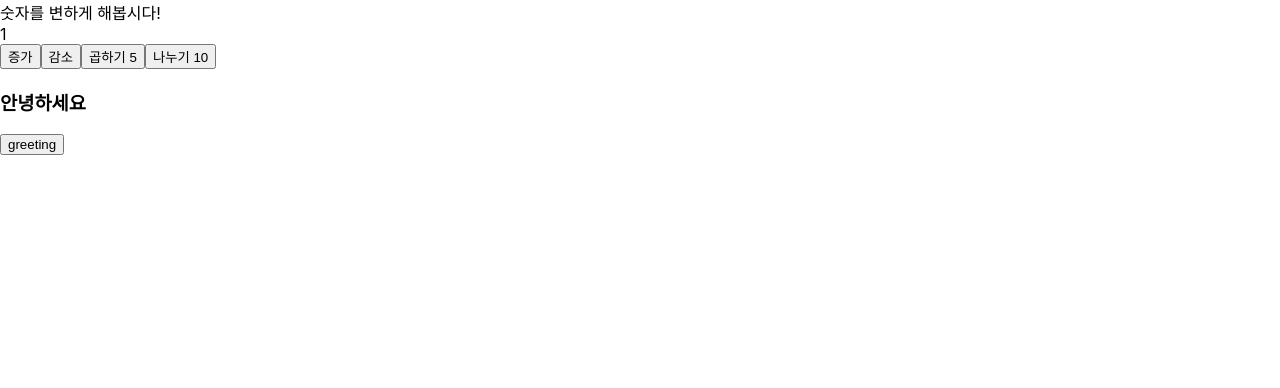
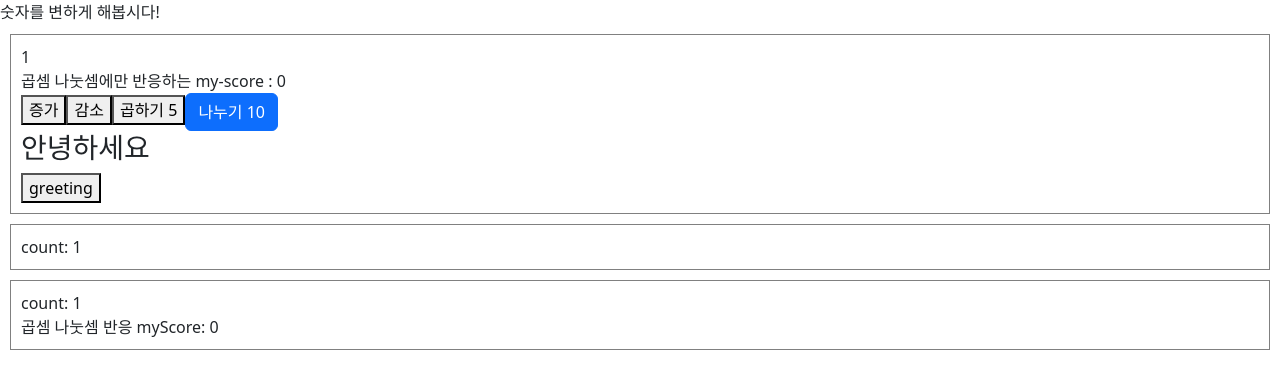
Before and after one commit to forNodeJSTeam4/practice-merge, a React (Create React App) app in the folder practice/: page / in a window 1280 px wide. Shown: the top 388 px of the page. Built offline with nearby package versions, Linux system fonts and the light colour scheme.

Commit message:
bootstrap 설치, Remote1,2 컴포넌트 만듬, calcStore 기능추가

```diff
--- a/practice/package.json
+++ b/practice/package.json
@@ -6,7 +6,9 @@
     "@testing-library/jest-dom": "^5.17.0",
     "@testing-library/react": "^13.4.0",
     "@testing-library/user-event": "^13.5.0",
+    "bootstrap": "^5.3.3",
     "react": "^18.3.1",
+    "react-bootstrap": "^2.10.2",
     "react-dom": "^18.3.1",
     "react-scripts": "5.0.1",
     "web-vitals": "^2.1.4",
--- a/practice/src/App.js
+++ b/practice/src/App.js
@@ -2,10 +2,14 @@ import React, { useState } from "react";
 import { additional } from "./additional.js";
 import calcStore from "./store/calcStore.js";
 import changeStore from "./store/changeStore.js";
+import "bootstrap/dist/css/bootstrap.min.css"
+import {Button} from 'react-bootstrap'
+import Remote1 from "./component/Remote1.js";
+import Remote2 from "./component/Remote2.js";
 
 export default function App() {
     const [count, setCount] = useState(1);
-    const { divideTen, multiFive } = calcStore();
+    const { divideTen, multiFive, myScore } = calcStore();
     const { visible, changeVisibleState } = changeStore();
 
     const decreaseCount = () => {
@@ -27,13 +31,18 @@ export default function App() {
     return (
         <div>
             숫자를 변하게 해봅시다!
+            <div style={{margin:'10px', padding:'10px', border: '1px solid gray'}}>
                 <div>{count}</div>
+                <div>곱셈 나눗셈에만 반응하는 my-score : {myScore}</div>
                 <button onClick={handleIncrease}>증가</button>
                 <button onClick={decreaseCount}>감소</button>
                 <button onClick={multiply}>곱하기 5</button>
-            <button onClick={handleDivideTen}>나누기 10</button>
+                <Button onClick={handleDivideTen}>나누기 10</Button>
                 <h3>{visible ? "안녕하세요" : "반갑습니다."}</h3>
                 <button onClick={changeVisibleState}>greeting</button>
             </div>
+            <Remote1 count={count} />
+            <Remote2 count={count}/>
+        </div>
     );
 }
--- /dev/null
+++ b/practice/src/component/Remote1.js
@@ -0,0 +1,9 @@
+
+const Remote1 =({count})=>{
+	return(
+		<div  style={{margin:'10px', padding:'10px', border: '1px solid gray'}}>
+			count: {count}</div>
+	)
+}
+
+export default Remote1;
--- /dev/null
+++ b/practice/src/component/Remote2.js
@@ -0,0 +1,13 @@
+import calcStore from '../store/calcStore'
+
+const Remote2 =({count})=>{
+	const {myScore} = calcStore()
+	return(
+		<div  style={{margin:'10px', padding:'10px', border: '1px solid gray'}}>
+			<div>count: {count}</div>
+			<div>곱셈 나눗셈 반응 myScore: {myScore}</div>
+		</div>
+	)
+}
+
+export default Remote2;
--- a/practice/src/store/calcStore.js
+++ b/practice/src/store/calcStore.js
@@ -1,10 +1,13 @@
 import { create } from "zustand";
 
 const calcStore = create((set, get) => ({
+    myScore:0,
     divideTen: (val) => {
-        return val / 10;
+        set({myScore: val/10});
+        return val / 10
     },
-    multiFive: (val) => {
+    multiFive: (val) => {  // multiFive 님 제 스토어에 들어올 때는 저의 허락을 받고 입점하셔야죠..ㅎㅎ
+        set({myScore: val*5})
         return val * 5;
     },
 }));
```
Also changed, not shown: 2 other files (tests, documents, lock files or other folders). Lines whose indentation alone changed are shown as unchanged.
